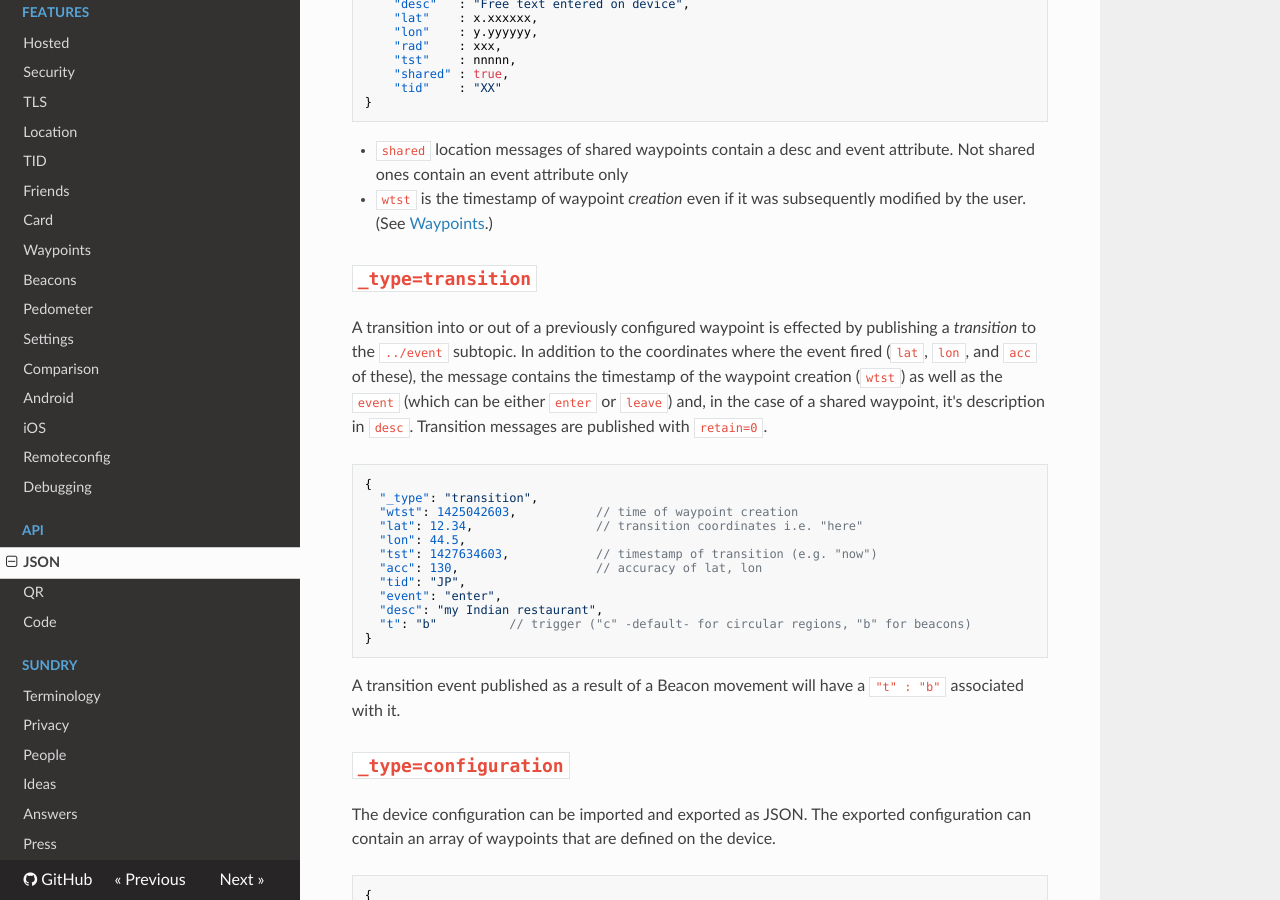
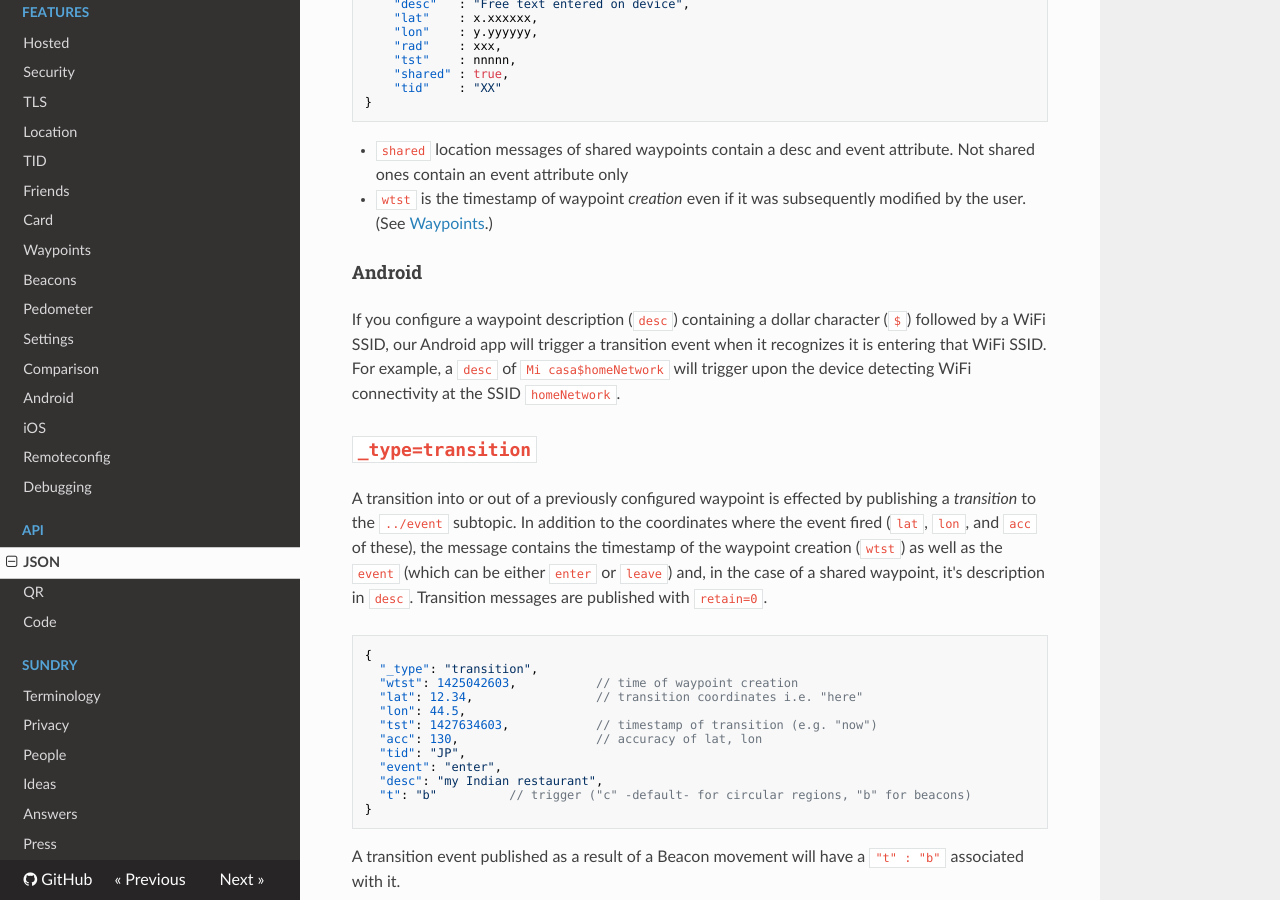
Before and after one commit to owntracks/booklet, an MkDocs documentation site: the page built from docs/tech/json.md, in a window 1280 px wide and 900 px high, scrolled down 3922 px. Built offline with MkDocs 1.6.1, drawn with Linux system fonts in a browser that asks for light colours; nearby versions of some CDN libraries; old or Windows-style settings are respelled for this version of MkDocs.

Commit message:
wifi waypoints

````diff
--- a/docs/tech/json.md
+++ b/docs/tech/json.md
@@ -163,6 +163,10 @@ Waypoints denote specific geographical locations that you want to keep track of.
 ```
 * `shared` location messages of shared waypoints contain a desc and event attribute. Not shared ones contain an event attribute only
 * `wtst` is the timestamp of waypoint _creation_ even if it was subsequently modified by the user. (See [Waypoints](../features/waypoints.md).)
+
+#### Android
+
+If you configure a waypoint description (`desc`) containing a dollar character (`$`) followed by a WiFi SSID, our Android app will trigger a transition event when it recognizes it is entering that WiFi SSID. For example, a `desc` of `Mi casa$homeNetwork` will trigger upon the device detecting WiFi connectivity at the SSID `homeNetwork`.
 
 
 ## `_type=transition`
````
